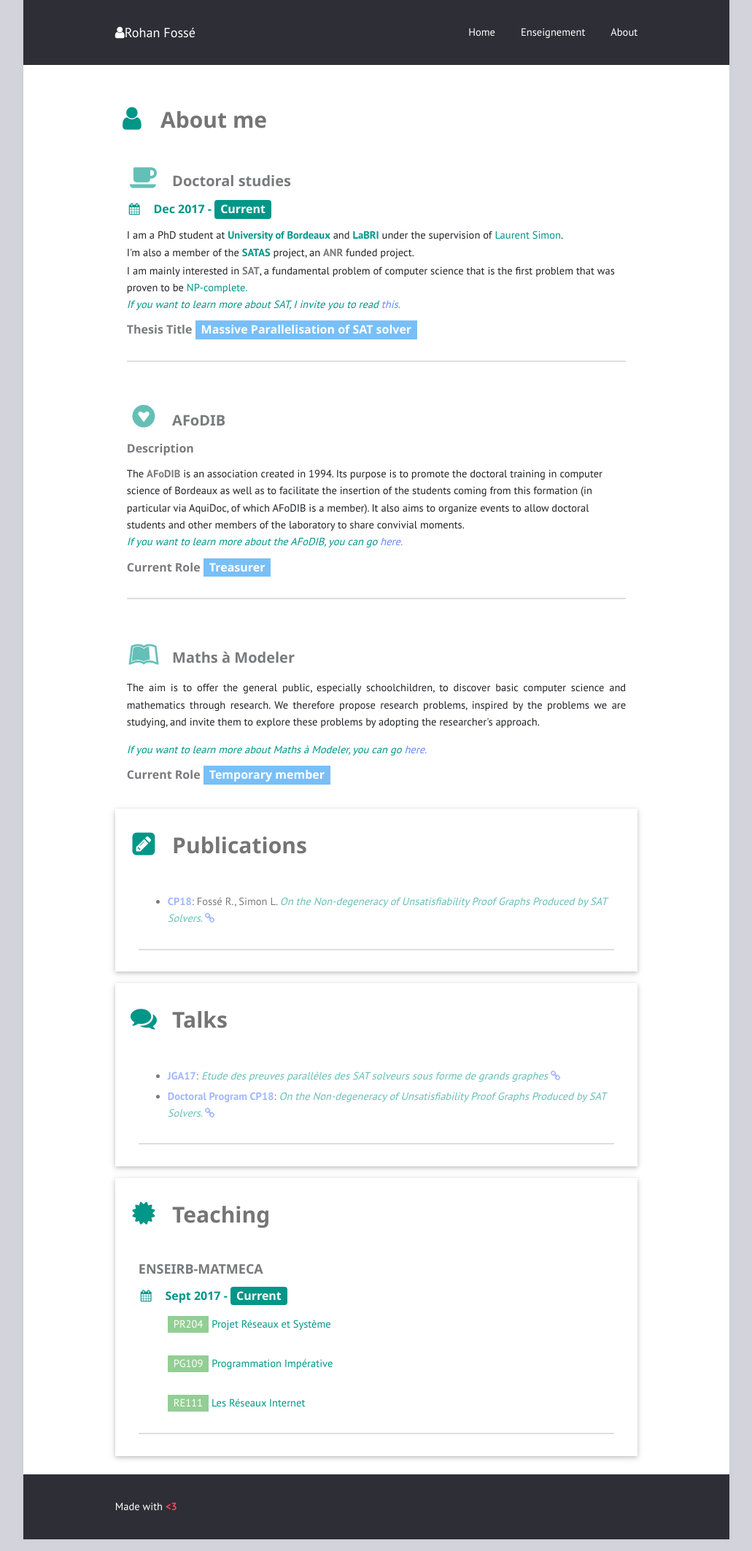
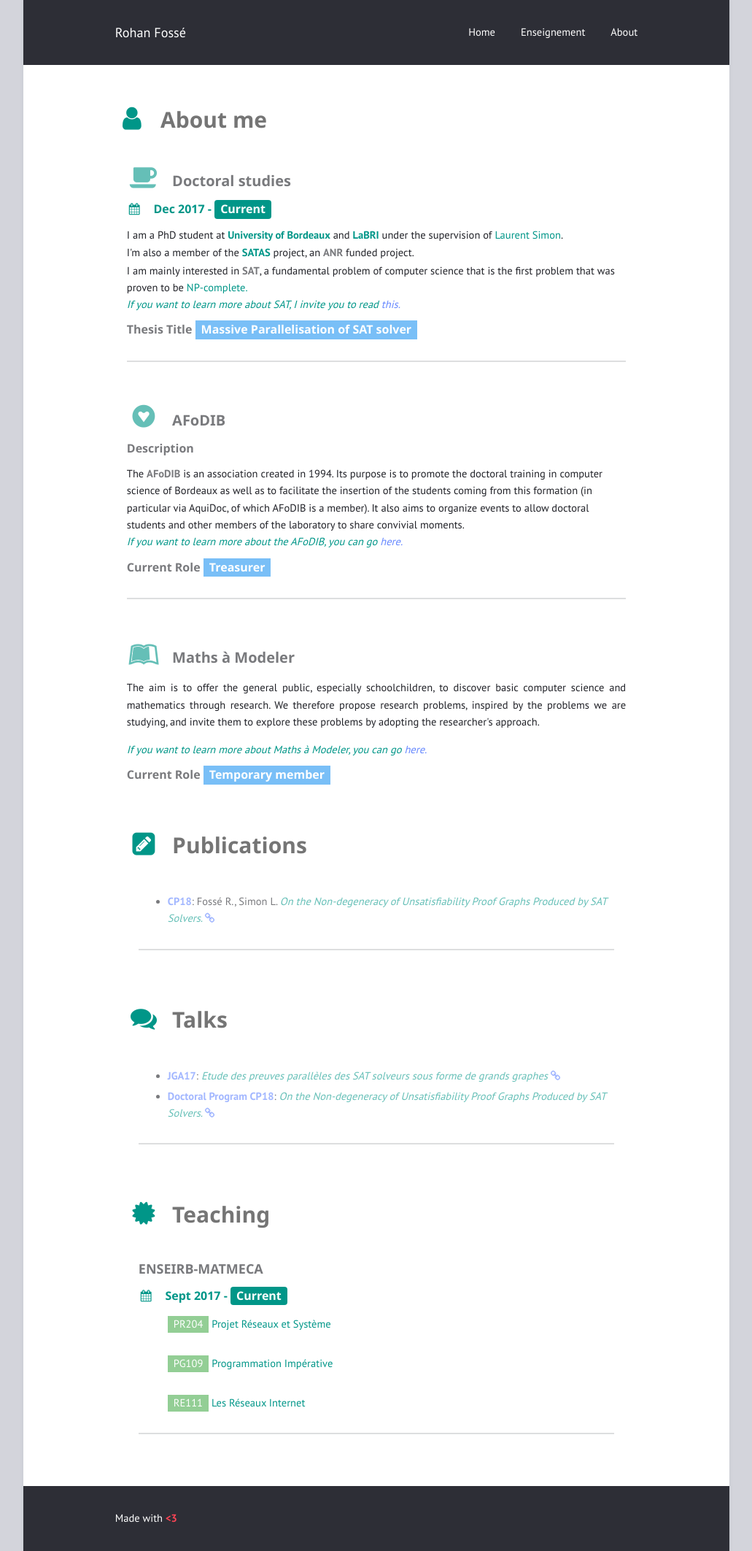
Before and after one commit to rohanfosse/rohanfosse.github.io, a Jekyll site: the page built from index.html, in a window 1280 px wide. Shown: the whole page at 73% size, without its empty margins (124-1155 px from the left). Built offline with Jekyll 4.4.1, drawn with Linux system fonts in a browser that asks for light colours.

Commit message:
try icon

```diff
--- a/_layouts/default.html
+++ b/_layouts/default.html
@@ -31,7 +31,7 @@
 {% endif %}
 
 <header>
-  <a href="{{ "/" | relative_url }}" class="title"><i class="fa fa-user" aria-hidden="true"></i>{{ site.title | escape }}</a>
+  <a href="{{ "/" | relative_url }}" class="title">{{ site.title | escape }}</a>
   {% include menu.html menu=pages %}
 </header>
 
--- a/index.html
+++ b/index.html
@@ -41,7 +41,7 @@ title: "Home"
         </div>
       </div>
 
-		<div class="w3-container w3-card  w3-margin-bottom">
+		<div class="w3-container w3-margin-bottom">
         <h2 class="w3-text-grey w3-padding-16"><i class="fa fa-pencil-square fa-fw w3-margin-right w3-xxlarge w3-text-teal"></i>Publications</h2>
 
         <div class="w3-container">
@@ -55,7 +55,7 @@ title: "Home"
 
       </div>
 
-      <div class="w3-container w3-card  w3-margin-bottom">
+      <div class="w3-container w3-margin-bottom">
         <h2 class="w3-text-grey w3-padding-16"><i class="fa fa-comments fa-fw w3-margin-right w3-xxlarge w3-text-teal"></i>Talks</h2>
 
         <div class="w3-container">
@@ -71,7 +71,7 @@ title: "Home"
         </div>
 
       </div>
-      <div class="w3-container w3-card ">
+      <div class="w3-container w3-margin-bottom ">
         <h2 class="w3-text-grey w3-padding-16"><i class="fa fa-certificate fa-fw w3-margin-right w3-xxlarge w3-text-teal"></i>Teaching</h2>
 
         <div class="w3-container">
```
